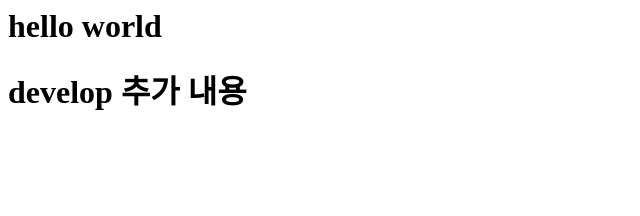
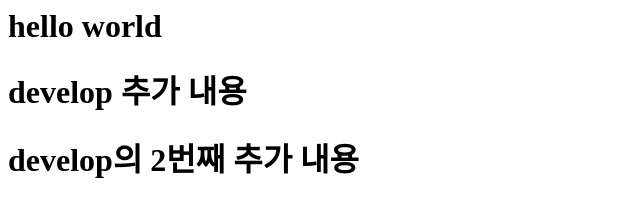
Before and after one commit to seoyeeon/git_Project_OSS3, a plain HTML site: page index.html in a window 1280 px wide. Shown: the whole page, without its empty margins (0-640 px from the left). Drawn offline with Linux system fonts and the light colour scheme.

Commit message:
develop second commit

```diff
--- a/index.html
+++ b/index.html
@@ -6,5 +6,6 @@
     <body>
         <h1>hello world</h1>
         <h1>develop 추가 내용</h1>
+        <h1>develop의 2번째 추가 내용</h1>
     </body>
 </html>
```
